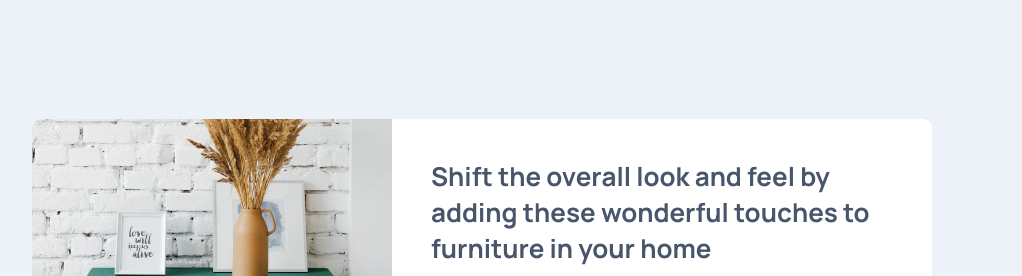
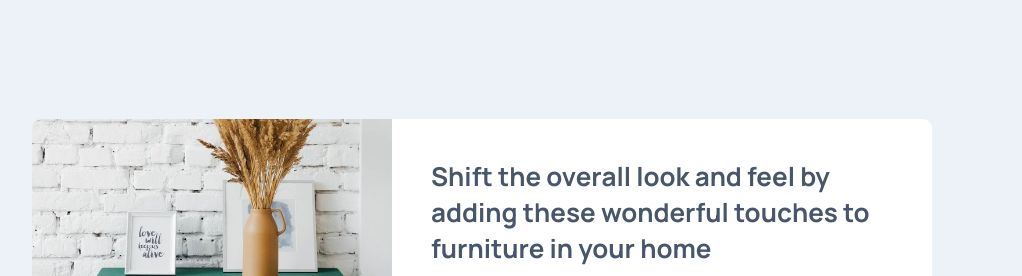
Before and after one commit to Otabek-coder/Frontend-Mentor---Article-preview-component, a plain HTML site: page index.html in a window 1280 px wide. Shown: the part 136-412 px from the top of the page, without its empty margins (158-1180 px from the left). Drawn offline with Linux system fonts and the light colour scheme.

Commit message:
image position has been changed

```diff
--- a/style.css
+++ b/style.css
@@ -37,7 +37,7 @@ body {
   max-width: 100%;
   height: 100%;
   object-fit: cover;
-  object-position: 45%;
+  object-position: left;
 }
 
 main {
```
